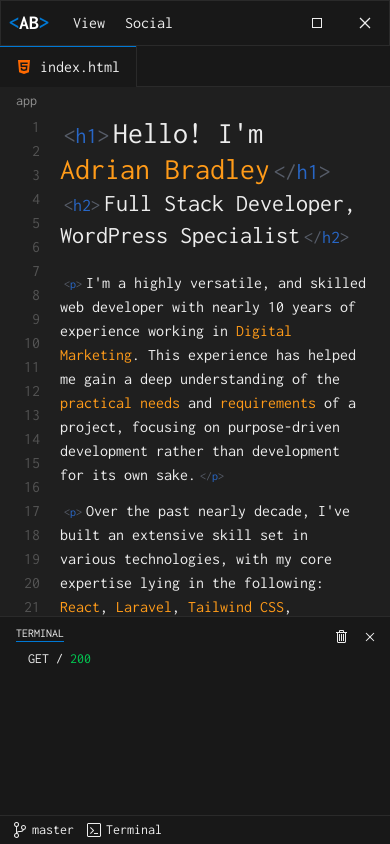
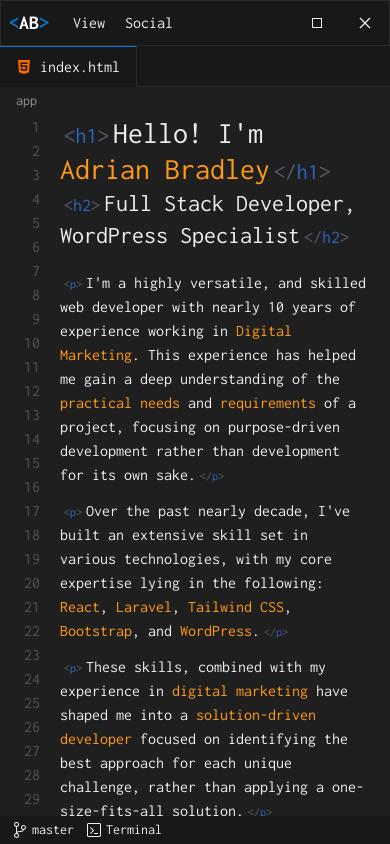
Before and after one commit to Revenantal/Portfolio, a Next.js app: page / in a window 390 px wide. Built offline with nearby package versions, Linux system fonts and the light colour scheme.

Commit message:
Correcting favicon and terminal appearing by default on mobile

```diff
--- a/components/console/console.tsx
+++ b/components/console/console.tsx
@@ -13,7 +13,7 @@ export default function Console() {
     const { isExpanded, height } = useConsoleTray();
 
     return (
-        <div style={{ height: height }} className={`relative lg:flex flex-col bg-background-accent border-y p-4 py-2 gap-2 pe-0 ${!isExpanded && '!hidden'}`}>
+      <div style={{ height: height }} className={`flex relative flex-col bg-background-accent border-y p-4 py-2 gap-2 pe-0 ${!isExpanded ? 'lg:hidden' : 'max-lg:hidden'}`}>
             <Resizer/>
             <ControlBar />
             <LogWindow />
--- a/components/console/toggle-terminal.tsx
+++ b/components/console/toggle-terminal.tsx
@@ -15,7 +15,7 @@ export default function ToggleTerminal({
     return (
         <div
             className={className}
-            onClick={() => { setIsExpanded(!isExpanded); console.log(isExpanded) }}>
+            onClick={() => { setIsExpanded(!isExpanded) }}>
             {children}
         </div>
     )
```
Also changed, not shown: 1 other file (tests, documents, lock files or other folders).
